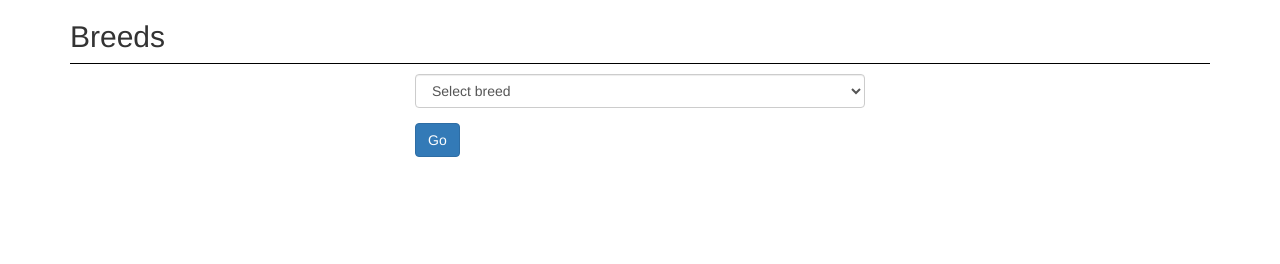
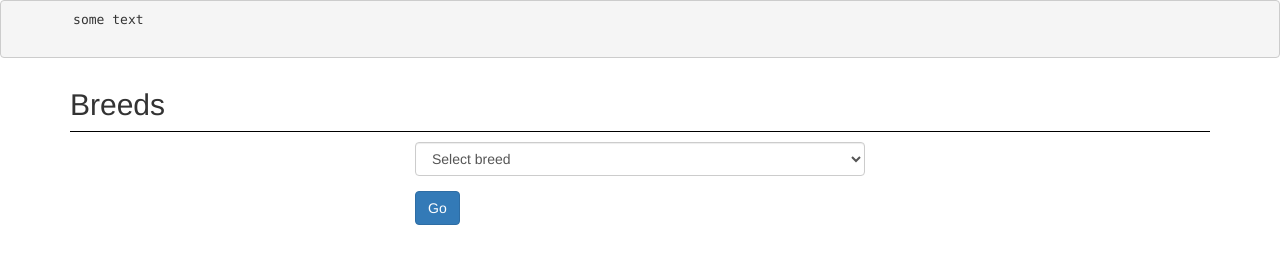
Before and after one commit to slimeVidas26/dawg, a plain HTML site: page index.html in a window 1280 px wide. Drawn offline with nearby package versions, Linux system fonts and the light colour scheme; no server answers.

Commit message:
adding pre

```diff
--- a/index.html
+++ b/index.html
@@ -12,6 +12,9 @@
 </head>
 
 <body>
+    <pre>
+        some text
+    </pre>
     <div class="container">
         <div class="row">
             <div class="col-md-12">
```
